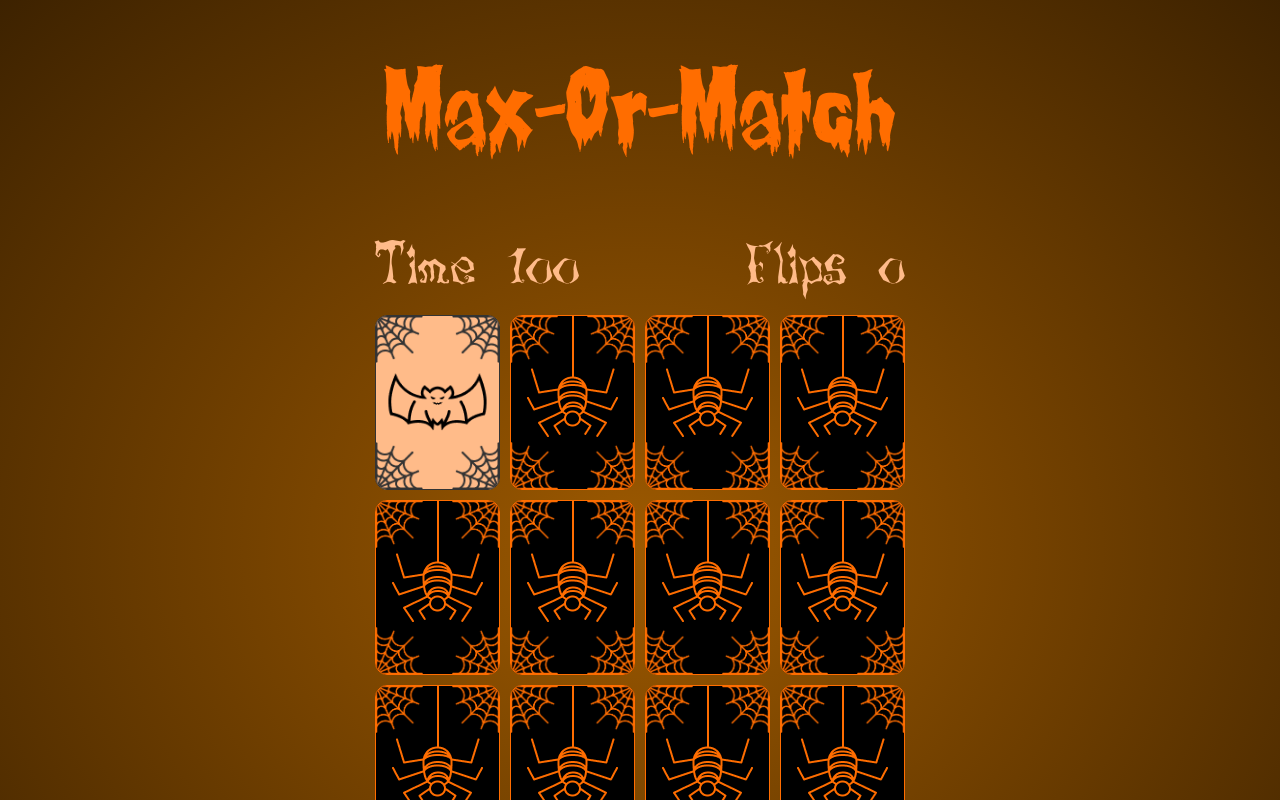
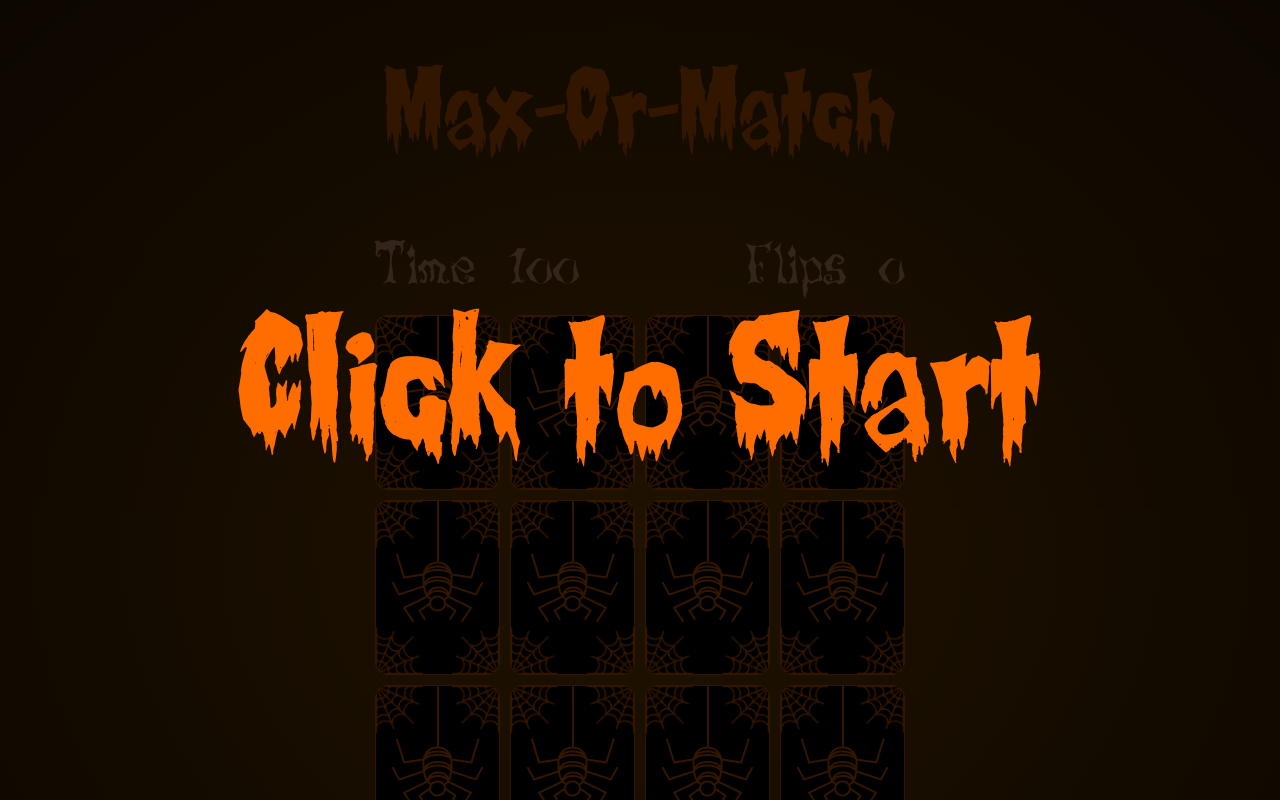
Before and after one commit to ALEKSEY0305/halloween-game, a plain HTML site: page index.html in a window 1280 px wide. Shown: the top 800 px of the page. Drawn offline with Linux system fonts and the light colour scheme; files whose address does not match are found by name.

Commit message:
add click to start component and animation

```diff
--- a/index.html
+++ b/index.html
@@ -11,6 +11,9 @@
 
 <body>
     <h1 class="page-title">Max-Or-Match</h1>
+    <div class="overlay-text visible">
+        Click to Start
+    </div>
     <div class="game-container">
         <div class="game-info-container">
             <div class="game-info">
@@ -20,7 +23,7 @@
                 Flips <span id="flips">0</span>
             </div>
         </div>
-        <div class="card visible">
+        <div class="card">
             <div class="card-back card-face">
                 <img src="/assets/Images/Cobweb.png" alt="cobweb" class="cob-web cob-web-top-left">
                 <img src="/assets/Images/Cobweb.png" alt="cobweb" class="cob-web cob-web-top-right">
--- a/style.css
+++ b/style.css
@@ -95,10 +95,38 @@ html {
 
 }
 
-.card:hover .card-value{
+.card.matched .card-value{
     animation: dance 1s linear infinite 500ms;
 }
+.overlay-text {
+    display: none;
+    position: fixed;
+    top: 0;
+    left: 0;
+    right: 0;
+    bottom: 0;
+    /* display: flex; */
+    justify-content: center;
+    align-items: center;
+    z-index: 100;
+    color: var(--pumpkin);
+    font-family: Creepy, serif;
+}
 
+.overlay-text.visible {
+    display: flex;
+    animation: overlay-grow 500ms forwards;
+}
+@keyframes overlay-grow{
+    from{
+        background-color: rgba(0, 0, 0, 0);
+        font-size: 0;
+    }
+    to {
+        background-color: rgba(0, 0, 0, .8);
+        font-size: 10em;
+    }
+}
 @keyframes dance {
     0% 100% {
         transform: rotate(0);
@@ -106,8 +134,7 @@ html {
     25% {
         transform: rotate(-30deg);
     }
-    75% {
-        transform: rotate(30deg);
+    75% {transform: rotate(30deg);
     }
 }
 
```
